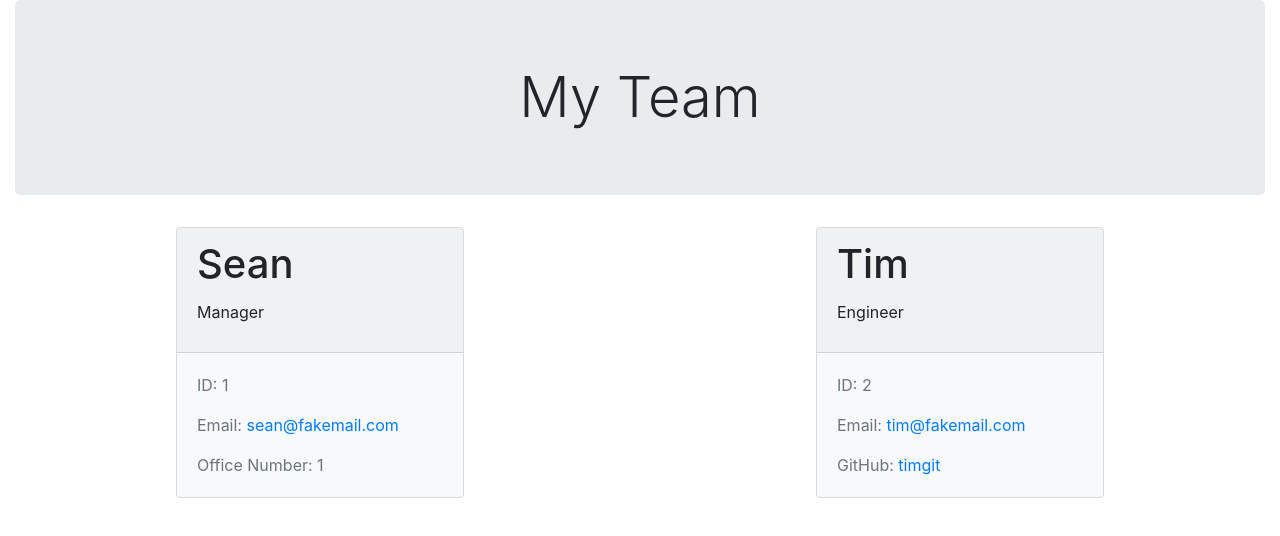
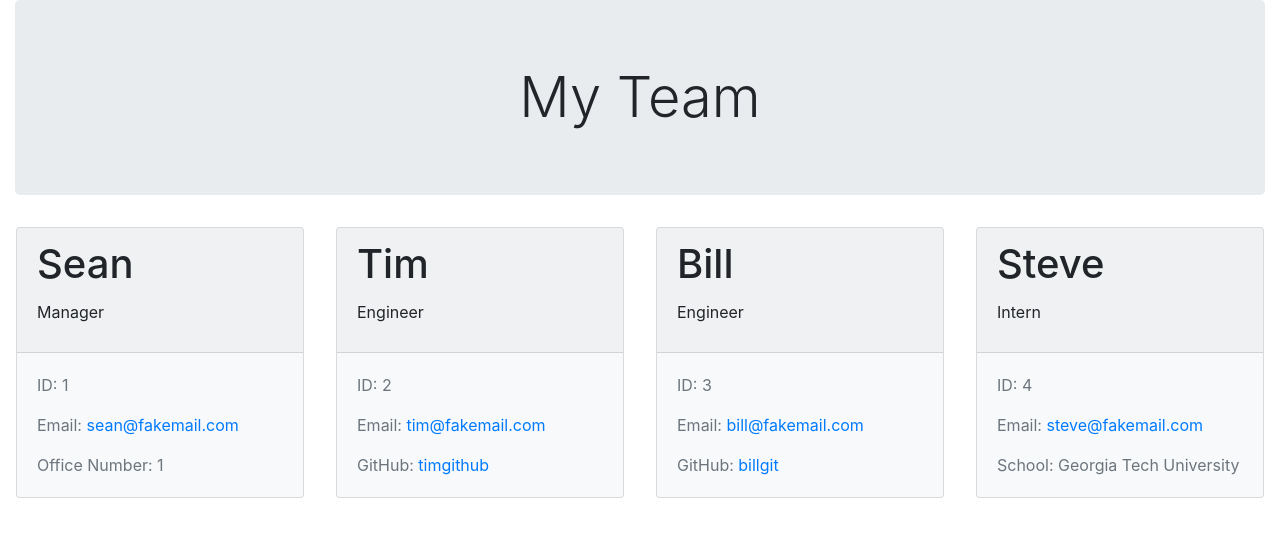
Before and after one commit to seangshin/team-profile-generator, a website: page dist/index.html in a window 1280 px wide. Drawn offline with nearby package versions, Linux system fonts and the light colour scheme.

Commit message:
updated README

```diff
--- a/dist/index.html
+++ b/dist/index.html
@@ -32,7 +32,31 @@
     <div class="card-body text-secondary">
       <p class="card-text">ID: 2</p>
       <p class="card-text">Email: <a href="mailto:tim@fakemail.com">tim@fakemail.com</a></p>
-      <p class="card-text">GitHub: <a href="https://github.com/timgit">timgit</a></p>
+      <p class="card-text">GitHub: <a href="https://github.com/timgithub">timgithub</a></p>
+    </div>
+  </div>
+</div><div class="mx-auto">
+  <div class="card bg-light mb-3" style="width: 18rem;">
+    <div class="card-header">
+      <h1 class="card-title">Bill</h1>
+      <p id="title">Engineer</p>
+    </div>
+    <div class="card-body text-secondary">
+      <p class="card-text">ID: 3</p>
+      <p class="card-text">Email: <a href="mailto:bill@fakemail.com">bill@fakemail.com</a></p>
+      <p class="card-text">GitHub: <a href="https://github.com/billgit">billgit</a></p>
+    </div>
+  </div>
+</div><div class="mx-auto">
+  <div class="card bg-light mb-3" style="width: 18rem;">
+    <div class="card-header">
+      <h1 class="card-title">Steve</h1>
+      <p id="title">Intern</p>
+    </div>
+    <div class="card-body text-secondary">
+      <p class="card-text">ID: 4</p>
+      <p class="card-text">Email: <a href="mailto:steve@fakemail.com">steve@fakemail.com</a></p>
+      <p class="card-text">School: Georgia Tech University</p>
     </div>
   </div>
 </div></div>
```
Also changed, not shown: README.md, screenshot.JPG (added).
